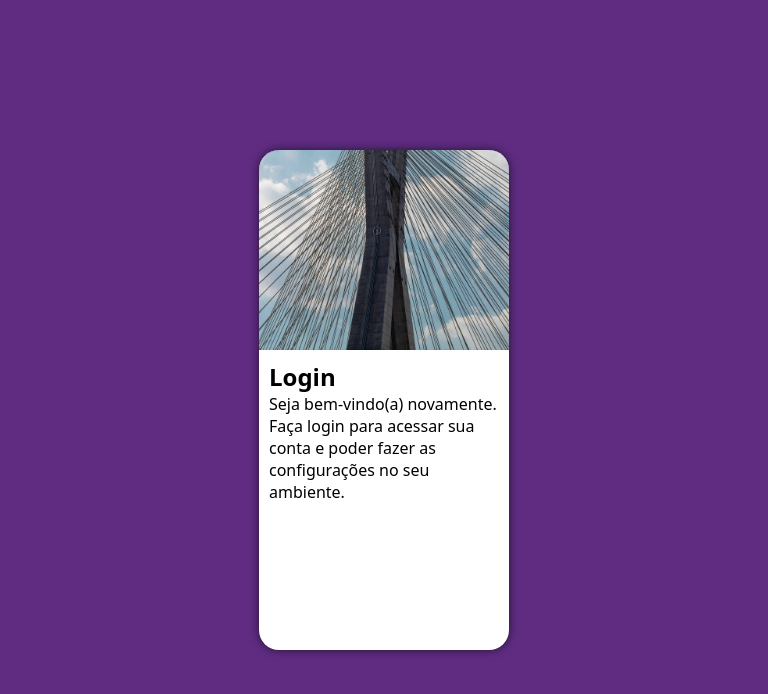
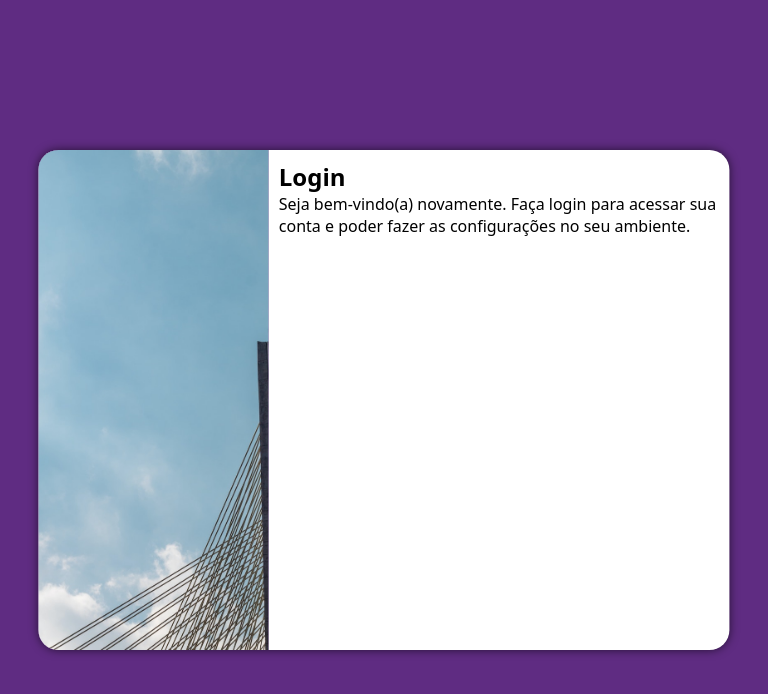
Before and after one commit to CarlosPrecoma/Projeto-login, a plain HTML site: page index.html in a window 768 px wide. Drawn offline with Linux system fonts and the light colour scheme.

Commit message:
atualizei estilo mq

```diff
--- /dev/null
+++ b/estilos/media-query.css
@@ -0,0 +1,16 @@
+@charset "UTF-8";
+
+@media screen and (min-width: 768px) and (max-width: 992px) {
+    section#login {
+        width: 90vw;
+    }
+    section#login > div#imagem {
+        float: left;
+        width: 30vw;
+        height: 100vh;
+    }
+    section#login > div#formulario {
+        float: right;
+        width: 60vw;
+    }
+}
--- a/estilos/style.css
+++ b/estilos/style.css
@@ -39,7 +39,7 @@ section#login {
 section#login > div#imagem {
     display: block;
     background:#5f2c82 url(../imagens/pexels-bruno-thethe-3035998.jpg) no-repeat;
-    background-size: cover;
+    background-size: cover;/*usa a imagem inteira*/
     background-position:left bottom ;
     height: 200px;
 }
--- a/index.html
+++ b/index.html
@@ -6,6 +6,7 @@
     <meta name="viewport" content="width=device-width, initial-scale=1.0">
     <title>Projeto Login</title>
     <link rel="stylesheet" href="estilos/style.css">
+    <link rel="stylesheet" href="estilos/media-query.css">
 </head>
 <body>
     <main>
```
